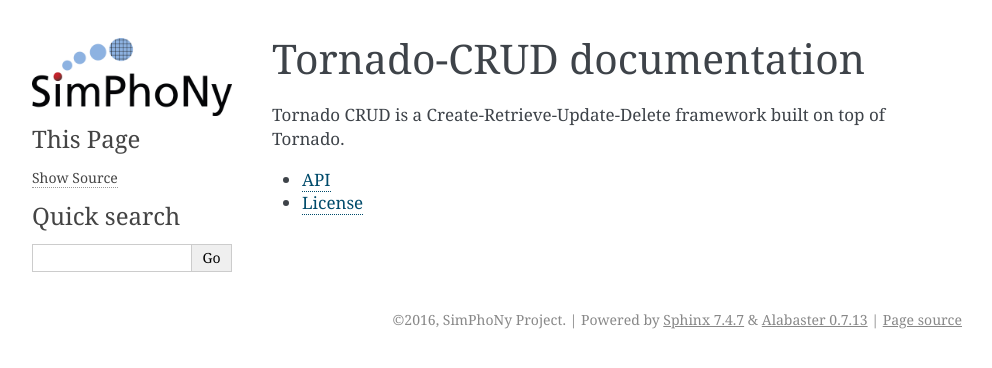
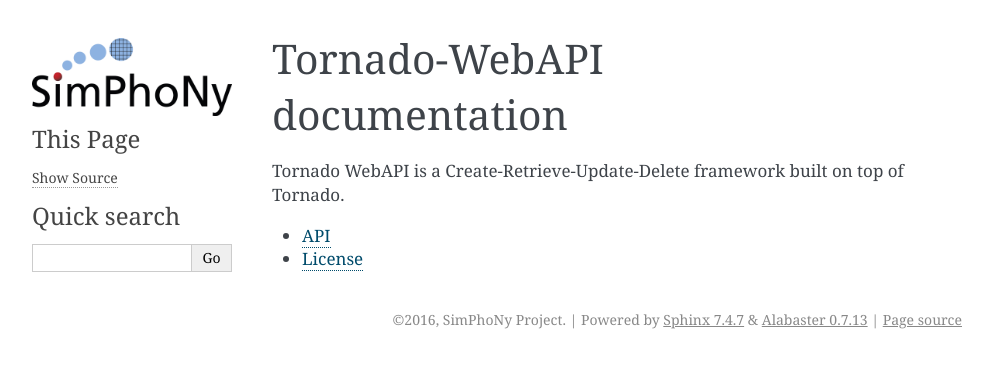
Before and after one commit to simphony/tornado-crud, a Sphinx documentation site: the page built from doc/source/index.rst, in a window 1280 px wide. Shown: the top 368 px of the page, without its empty margins (148-1140 px from the left). Built offline with Sphinx 7.4.7, drawn with Linux system fonts in a browser that asks for light colours.

Commit message:
More CRUD removal

```diff
--- a/README.rst
+++ b/README.rst
@@ -1,5 +1,5 @@
-Tornado CRUD
-------------
+Tornado WebAPI
+--------------
 
 .. image:: https://readthedocs.org/projects/simphony-remote/badge/?version=latest
    :target: http://simphony-remote.readthedocs.io/en/latest/?badge=latest
@@ -10,7 +10,7 @@
 NMP.2013.1.4-1: "Development of an integrated multi-scale modelling environment
 for nanomaterials and systems by design".
 
-The package provides a simple framework to perform CRUD operations on resources
+The package provides a simple framework to perform operations on resources
 using the tornado framework.
 
 License
--- a/doc/source/index.rst
+++ b/doc/source/index.rst
@@ -1,7 +1,7 @@
-Tornado-CRUD documentation
-==========================
+Tornado-WebAPI documentation
+============================
 
-Tornado CRUD is a Create-Retrieve-Update-Delete framework built on top of Tornado.
+Tornado WebAPI is a Create-Retrieve-Update-Delete framework built on top of Tornado.
 
 .. toctree::
    :maxdepth: 1
```
Also changed, not shown: 1 other file.
